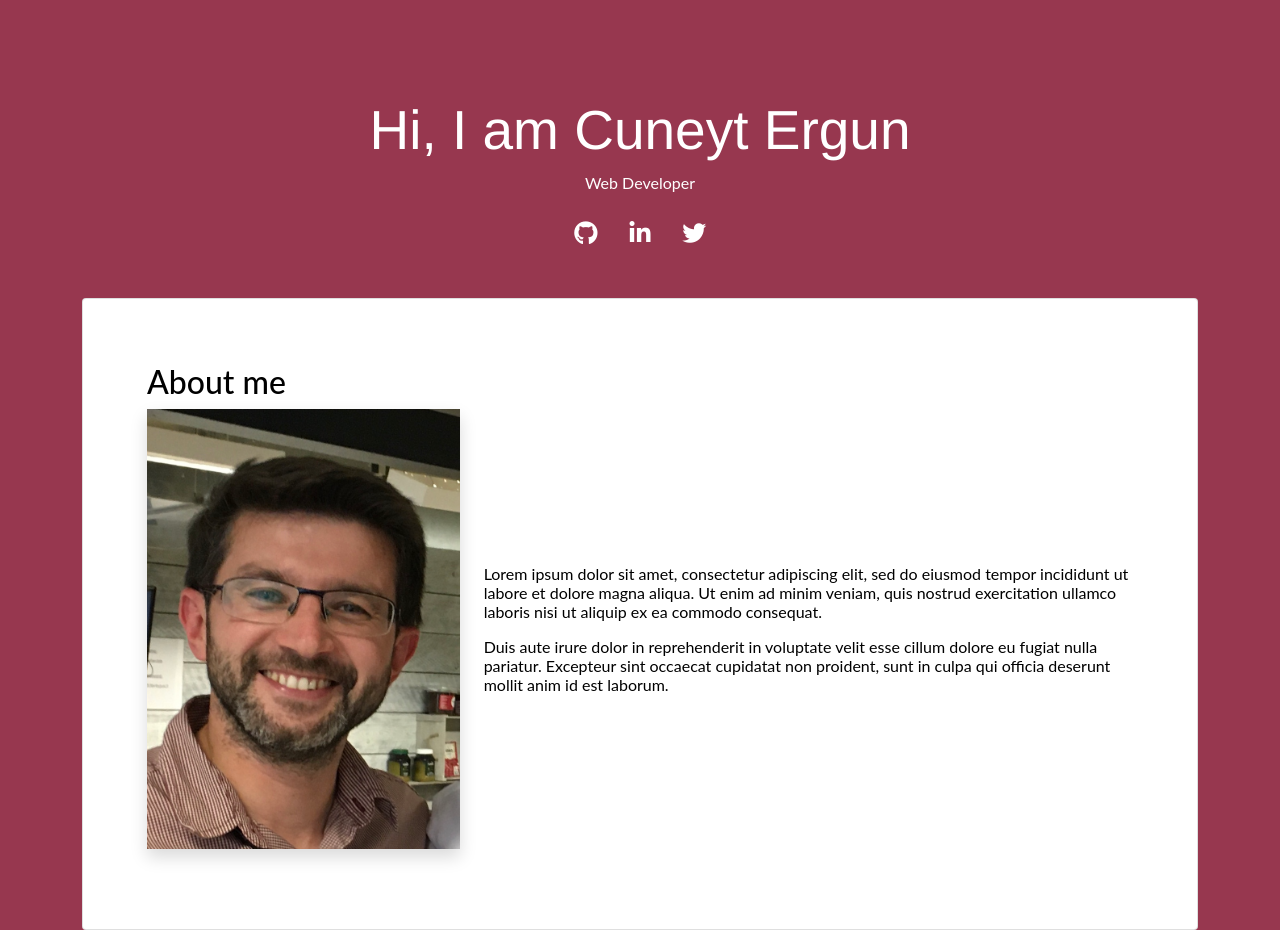
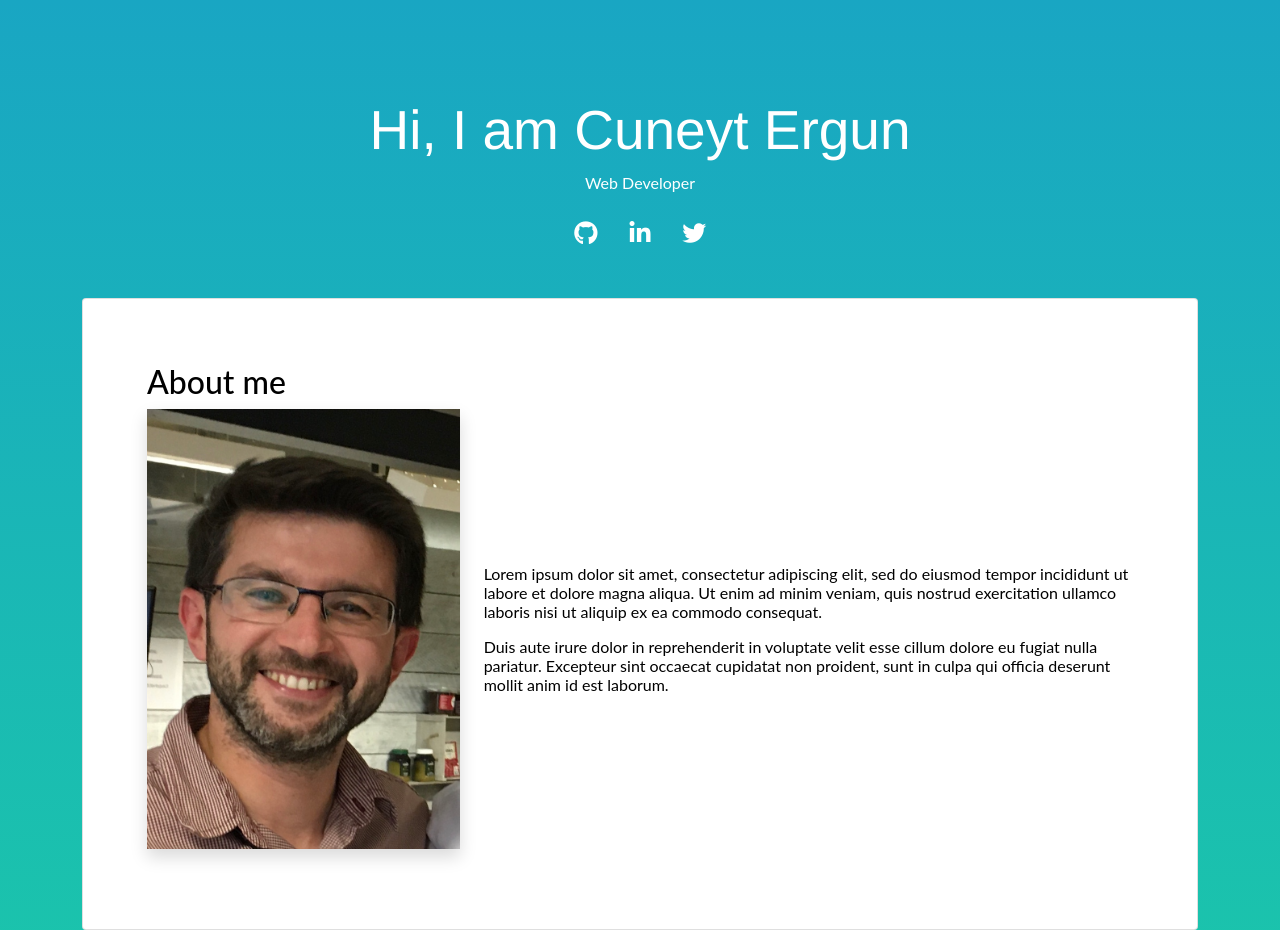
Before and after one commit to cuneyter/profile, a plain HTML site: page index.html in a window 1280 px wide. Shown: the top 930 px of the page. Drawn offline with nearby package versions, Linux system fonts and the light colour scheme.

Commit message:
add lineer gradient background color

```diff
--- a/style.css
+++ b/style.css
@@ -3,12 +3,23 @@
 
 body {
   margin: 0;
-  background-color: #97374f;
   font-family: Lato, Helvetica, Arial, sans-serif;;
   color: black;
   font-size: 16px;
   line-height: normal;
 }
+
+/* Background Color */
+
+body {
+  background: -webkit-linear-gradient(180deg, #19a6c3, #1de790);
+  background: -moz-linear-gradient(180deg, #19a6c3, #1de790);
+  background: -ms-linear-gradient(180deg, #19a6c3, #1de790);
+  background: -o-linear-gradient(180deg, #19a6c3, #1de790);
+  background: linear-gradient(180deg, #19a6c3, #1de790);
+  background-repeat:repeat-x;
+}
+
 
 .content-wrapper {
   position: relative;
```
